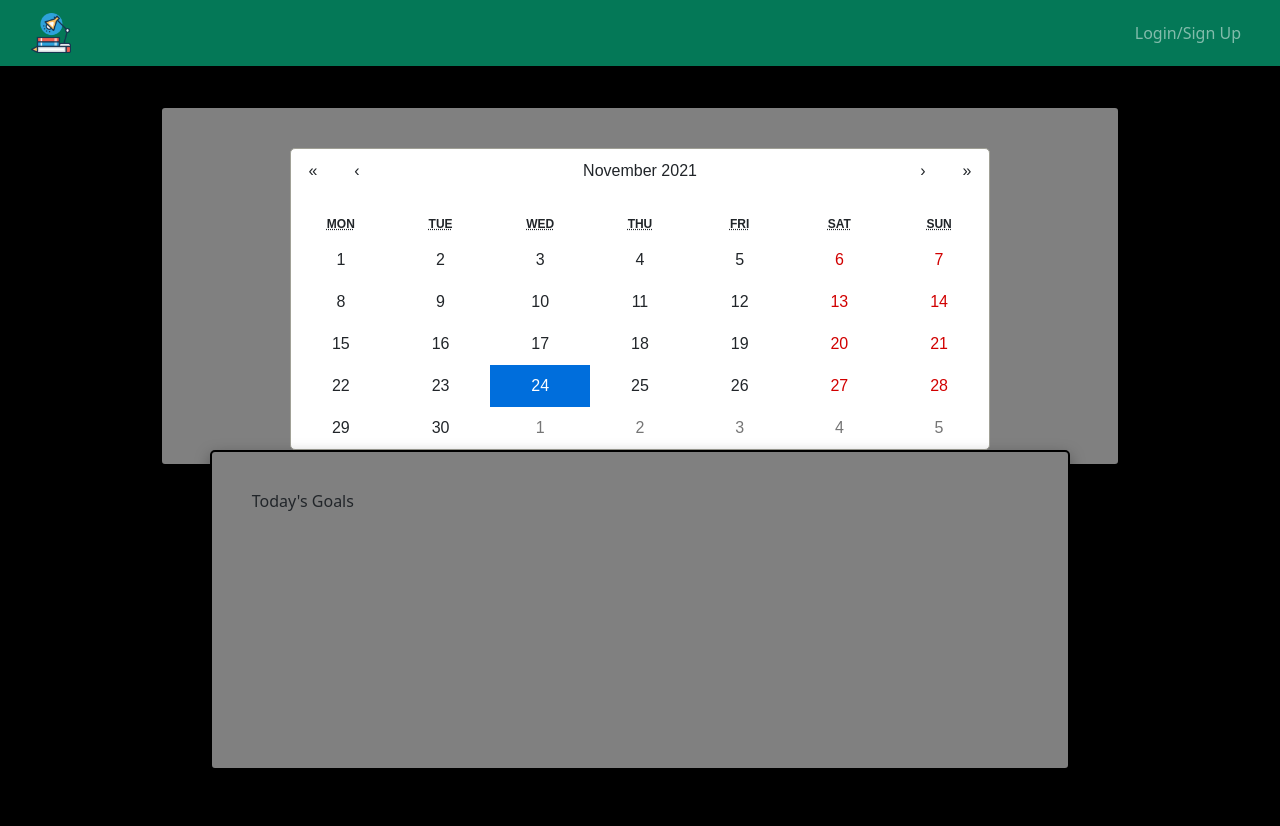
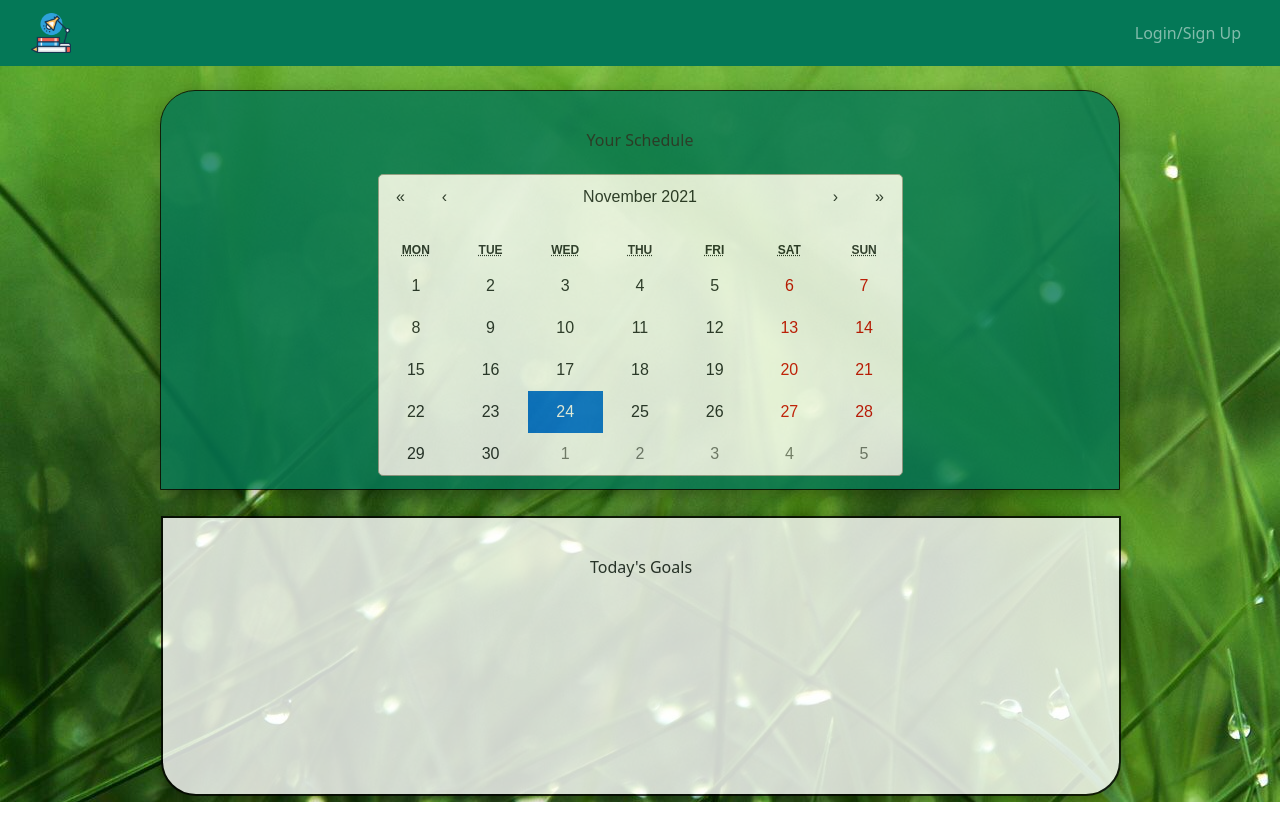
Before and after one commit to AarKaiser/studiously, a React (Create React App) app in the folder client/: page /schedule in a window 1280 px wide. After the commit the page ends 802 px from the top, so only its background shows below. Built offline with nearby package versions, Linux system fonts and the light colour scheme.

Commit message:
Aar Schedule Updates

```diff
--- a/client/src/App.js
+++ b/client/src/App.js
@@ -1,6 +1,6 @@
 import React from 'react';
 import { BrowserRouter as Router, Switch, Route } from 'react-router-dom';
-import SearchGoals from './pages/SearchGoals';
+import Home from './pages/Home';
 import Goals from './pages/Goals';
 import Schedule from './pages/Schedule';
 import Dashboard from './pages/Dashboard';
@@ -40,7 +40,7 @@ function App() {
       <>
         <Navbar />
         <Switch>
-          <Route exact path='/' component={SearchGoals} />
+          <Route exact path='/' component={Home} />
           <Route exact path='/goals' component={Goals} />
           <Route exact path='/schedule' component={Schedule} />
           <Route exact path='/dashboard' component={Dashboard} />
--- a/client/src/pages/SearchGoals.js
+++ b/client/src/pages/Home.js
@@ -14,7 +14,7 @@ import { saveGoal, searchGoogleGoals } from "../utils/API";
 import { saveGoalIds, getSavedGoalIds } from "../utils/localStorage";
 import HomeButtons from "../components/HomeButtons";
 
-const SearchGoals = () => {
+const Home = () => {
   // create state for holding returned google api data
   const [searchedGoals, setSearchedGoals] = useState([]);
   // create state for holding our search field data
@@ -142,4 +142,4 @@ const SearchGoals = () => {
   );
 };
 
-export default SearchGoals;
+export default Home;
--- a/client/src/pages/Schedule.css
+++ b/client/src/pages/Schedule.css
@@ -2,45 +2,52 @@
     --cal1: grey;
     --cal2: black;
     --cal3: white;
+    --cal4: rgba(4, 120, 87, 10);
+  }
+
+  h1 {
+    text-align: center;
   }
 
   .schedule-container {
-    height: 95vh;
+    height: 92vh;
     background: var(--cal2);
     overflow: hidden;
+    background-image: url("../images/grassblades.jpg");
   }
 
   .calendar-container {
-    /* background-image: url("../src/images/StudiouslyLogo.jpg"); */
     margin: auto;
-    margin-top: 5vh;
+    margin-top: 3vh;
     padding-top: 5vh;
     padding-bottom: 5vh;
     padding: auto;
-    width: 75%;
-    height: 45vh;
-    background: var(--cal1);
-    border: 2px solid var(--cal2);
-    border-radius: 5px;
+    width: 75vw;
+    height: 50vh;
+    background: var(--cal4);
+    border: 1px solid var(--cal2);
+    border-radius: 35px 35px 0 0;
     box-shadow: rgba(0, 0, 0, 0.35) 0px 5px 15px;
+    opacity: 0.8;
   }
 
   .calgoal-container {
     /* background-image: url("../src/images/StudiouslyLogo.jpg"); */
     margin: auto;
+    margin-top: 5vh;
     margin-bottom: 5vh;
     padding: 5vh;
-    width: 90%;
-    height: 40vh;
-    background: var(--cal1);
+    width: 75vw;
+    height: 35vh;
+    background: var(--cal3);
     border: 2px solid var(--cal2);
-    border-radius: 5px;
+    border-radius: 0 0 35px 35px;
     box-shadow: rgba(0, 0, 0, 0.35) 0px 5px 15px;
   }
 
   .react-calendar {
     margin: auto;
-    width: 700px;
+    width: 525px;
     max-width: 100%;
     background: white;
     border: 1px solid #a0a096;
--- a/client/src/pages/Schedule.js
+++ b/client/src/pages/Schedule.js
@@ -9,6 +9,8 @@ function Cal(activeStartDate) {
   return (
     <div className="schedule-container">
       <div className="calendar-container">
+        <h1>Your Schedule</h1>
+        <br />
         <Calendar
           onChange={onChange}
           value={value}
```
Also changed, not shown: client/src/images/banner.jpeg (added), client/src/images/grassblades.jpg (added).
